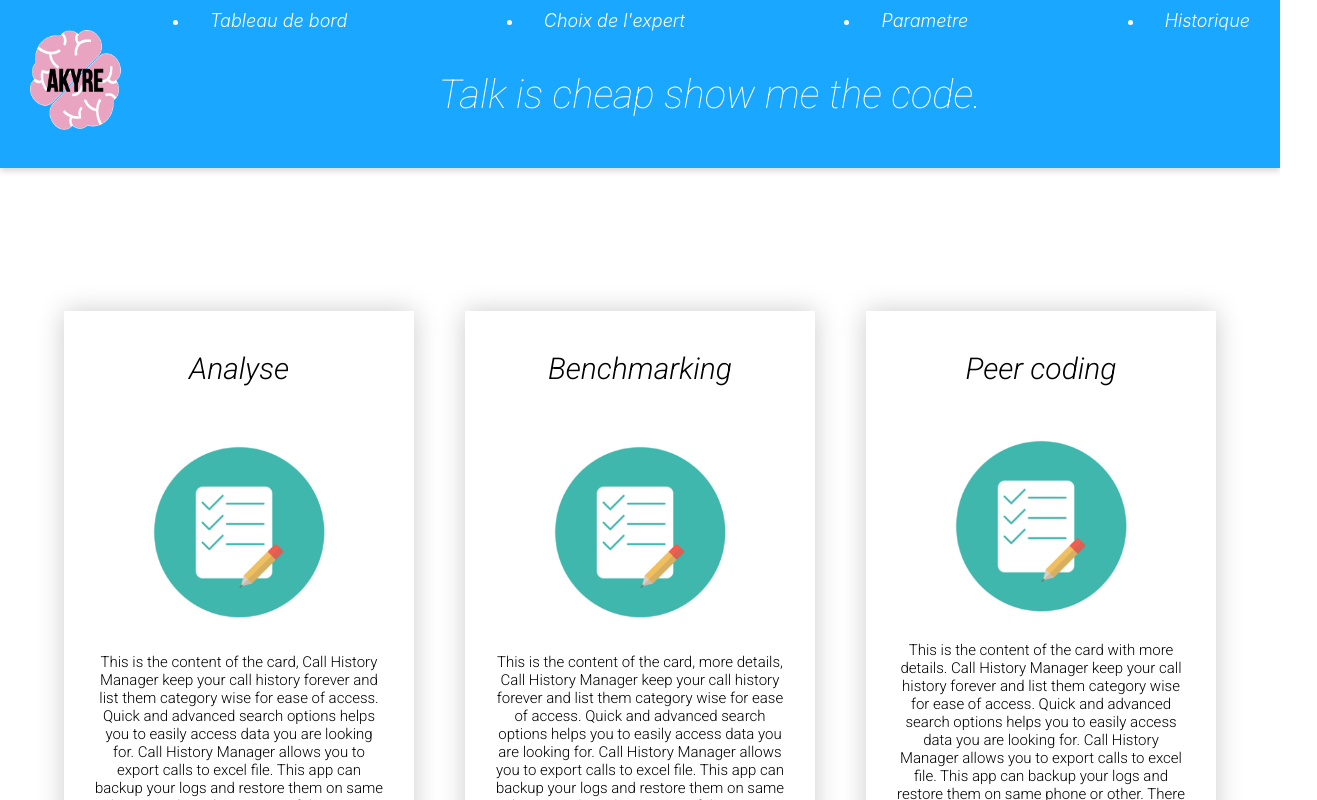
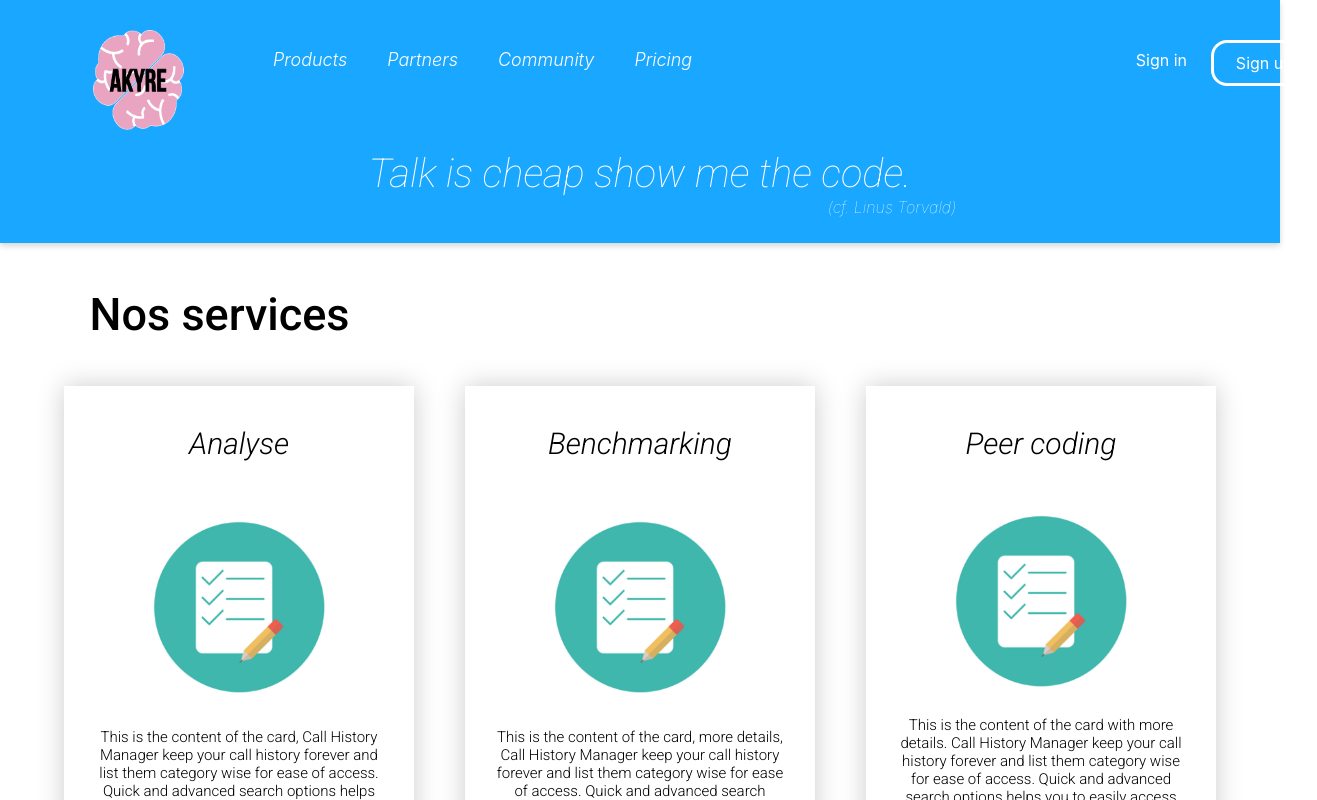
Before and after one commit to akyre/platform, a Next.js app: page / in a window 1280 px wide. Shown: the top 800 px of the page, 1317 px wide, since content can reach past the window. Built offline with nearby package versions, Linux system fonts and the light colour scheme.

Commit message:
Add sub-title, connection part to nav bar and update items postions

```diff
--- a/components/infoCard.js
+++ b/components/infoCard.js
@@ -108,6 +108,7 @@ Call History Manager allows you to export calls to excel file. This app can back
                     font-family: 'Roboto', sans-serif;
                     font-weight: 500;
                     margin-left: 7%;
+                    color: black;
                 }
             `}</style>
         </div>
--- a/components/nav.js
+++ b/components/nav.js
@@ -2,10 +2,10 @@ import React from 'react'
 import Link from 'next/link'
 
 const links = [
-  { href: '/dashboard', label: 'Tableau de bord' },
-  { href: '/main-page', label: 'Choix de l\'expert' },
-  { href: '/settings', label: 'Parametre' },
-  { href: '/history', label: 'Historique' },
+  { href: '/dashboard', label: 'Products' },
+  { href: '/main-page', label: 'Partners' },
+  { href: '/settings', label: 'Community' },
+  { href: '/history', label: 'Pricing' },
 ].map(link => {
   link.key = `nav-link-${link.href}-${link.label}`
   return link
@@ -14,6 +14,7 @@ const links = [
 const Nav = ({ pageName, user }) => (
   <nav>
     <div id="main">
+      <div id="nav-bar">
         <Link href="/">
           <img src="/logo-brain.png" id="logo"></img>
         </Link>
@@ -21,12 +22,22 @@ const Nav = ({ pageName, user }) => (
           <ul>
             {links.map(({ key, href, label }) => (
               <li key={key}>
-              <a href={href}>{label}</a>
+                <a className="field-nav" href={href}>{label}</a>
               </li>
             ))}
           </ul>
+          <ul id="connection">
+            <li><a className="connect" id="sign-in" href="#">Sign in</a></li>
+            <li><a className="connect" id="sign-up" href="#">Sign up</a></li>
+          </ul>
+        </div>
+      </div>
+      <div id="title">
         {user &&
-          <h4>Talk is cheap show me the code.</h4> ||
+          <div>
+            <h4 id="main-title">Talk is cheap show me the code.</h4>
+            <p id="sub-title">(cf. Linus Torvald)</p>
+          </div> ||
           <h1>{pageName}</h1>
         }
       </div>
@@ -37,23 +48,72 @@ const Nav = ({ pageName, user }) => (
         font-family: -apple-system, Roboto, Avenir Next, Avenir, Helvetica, sans-serif;
         color: #fff;
       }
+
       #logo {
         padding: 20px;
         width: 100px;
         height: 100px;
       }
-      #text {
-        width: 100%;
-      }
+
       #main {
         display: flex;
+        flex-direction: column;
         padding: 10px;
         box-shadow: 0px 3px 6px #00000029;
       }
+
+      #nav-bar {
+        display: flex;
+        flex-direction: row;
+        justify-content: space-between;
+        margin-left: 5%;
+      }
+
+      #text {
+        width: 100%;
+        display: flex;
+        flex-direction: row;
+        justify-content: space-between;
+        margin-top: 30px;
+      }
+
+      #connection {
+        width: 15%;
+        padding-left: 0%;
+        justify-content: space-around;
+      }
+
+      .connect {
+        width: 100px;
+        height: 100%;
+        line-height: 100%;
+        display: flex;
+        justify-content: center;
+        align-items: center;
+        text-decoration: none;
+        color: white;
+
+      }
+
+      #sign-up {
+        border-radius: 16px;
+        border: 3px solid white;
+      }
+
+      #sign-up:hover {
+        color: #1A95FF;
+        background-color: white;
+      }
+
+      #sign-in:hover {
+        text-decoration: underline;
+      }
+
       h1 {
         font-family: Roboto;
         font-size: 50px;
       }
+
       h4 {
         font-family: Roboto;
         font-style: italic;
@@ -62,26 +122,24 @@ const Nav = ({ pageName, user }) => (
         margin: 0px;
         padding: 40px;
       }
+
       nav {
         background-color: #1AA7FF;
         text-align: center;
       }
+
       ul {
         margin-bottom: 0px;
         margin-top: 0px;
         display: flex;
-        justify-content: space-between;
-        flex-grow: 1;
+        list-style: none;
       }
 
-      .nav-bar {
-        display: flex;
-        height: 50px;
-        justify-content: space-between;
-        align-items: center;
+      li {
+        height: 40px;
       }
 
-      a {
+      .field-nav {
         color: #fff;
         text-decoration: none;
         font-style: italic;
@@ -89,9 +147,27 @@ const Nav = ({ pageName, user }) => (
         font-size: 18px;
         margin-left: 20px;
         margin-right: 20px;
+        height: 100%;
+        line-height: 100%;
+        display: flex;
+        justify-content: center;
+        align-items: center;
       }
-      a:hover {
+
+      .field-nav:hover {
         text-decoration: underline;
+      }
+
+      #main-title {
+        padding-top: 0%;
+        padding-bottom: 0%;
+      }
+
+      #sub-title {
+        margin-top: 0%;
+        margin-left: 40%;
+        font-weight: 100;
+        font-style: italic;
       }
    `}</style>
   </nav>
```
Lines whose indentation alone changed are shown as unchanged.
